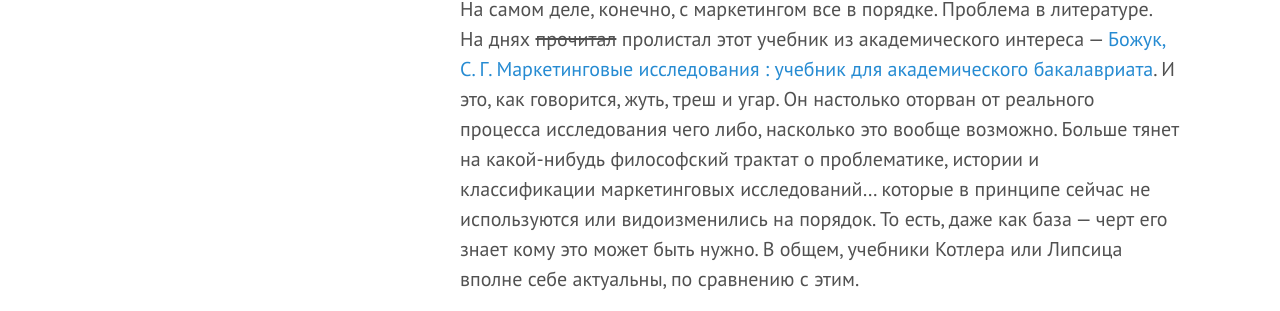
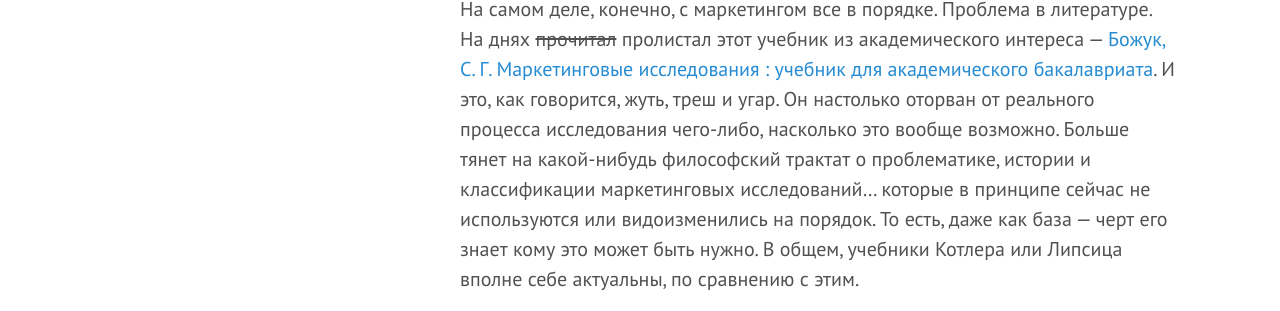
Before and after one commit to Drewleks/about-me, a Jekyll site: the page built from _posts/2019-10-11-market-research.md, in a window 1280 px wide. Shown: the part 781-1092 px from the top of the page. Built offline with Jekyll 4.4.1, drawn with Linux system fonts in a browser that asks for light colours.

```diff
--- a/_posts/2019-10-11-market-research.md
+++ b/_posts/2019-10-11-market-research.md
@@ -7,6 +7,6 @@ title: Будущее российского маркетинга в опасн
 
 На самом деле, конечно, с маркетингом все в порядке. Проблема в литературе.
 На днях ~~прочитал~~ пролистал этот учебник из академического интереса — [Божук, С. Г. Маркетинговые исследования : учебник для академического бакалавриата](https://biblio-online.ru/book/marketingovye-issledovaniya-434563).
-И это, как говорится, жуть, треш и угар. Он настолько оторван от реального процесса исследования чего либо, насколько это вообще возможно.
+И это, как говорится, жуть, треш и угар. Он настолько оторван от реального процесса исследования чего-либо, насколько это вообще возможно.
 Больше тянет на какой-нибудь философский трактат о проблематике, истории и классификации маркетинговых исследований… которые в принципе сейчас не используются или видоизменились на порядок.
 То есть, даже как база — черт его знает кому это может быть нужно. В общем, учебники Котлера или Липсица вполне себе актуальны, по сравнению с этим.
```
